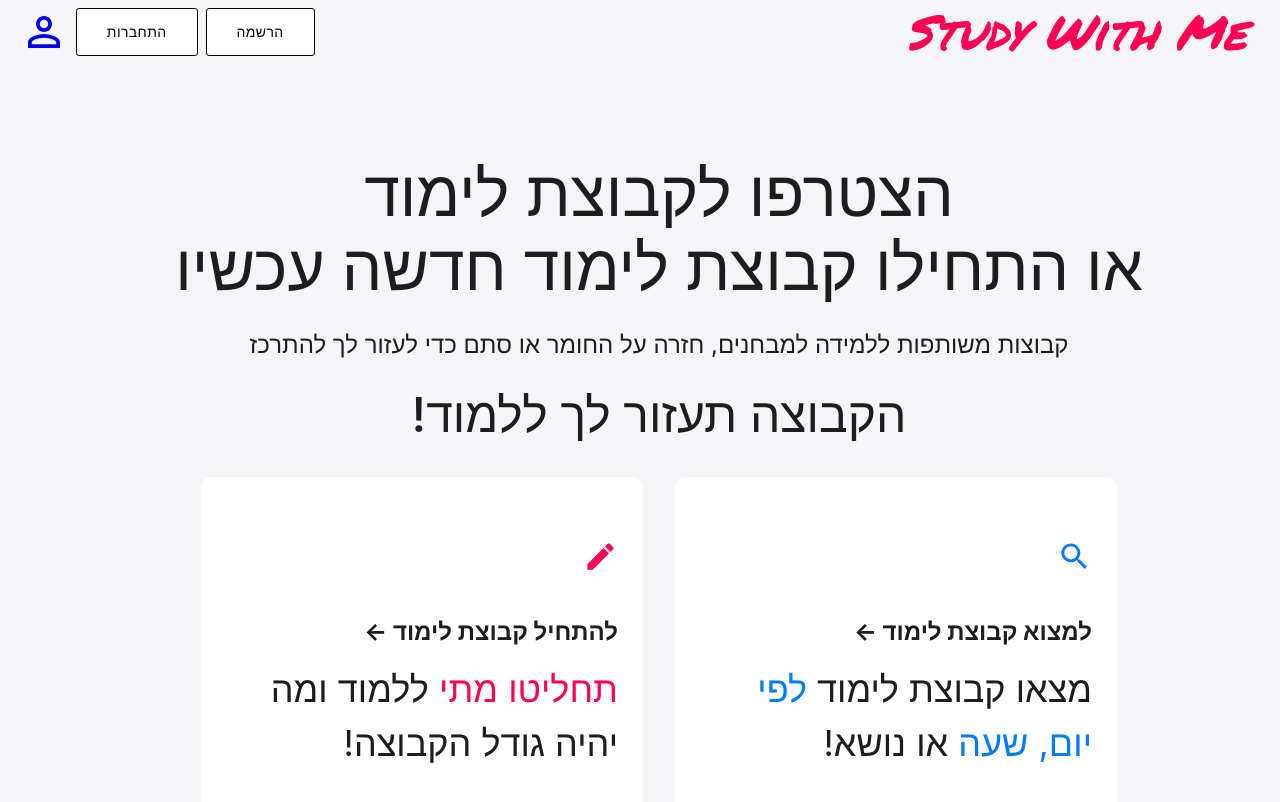
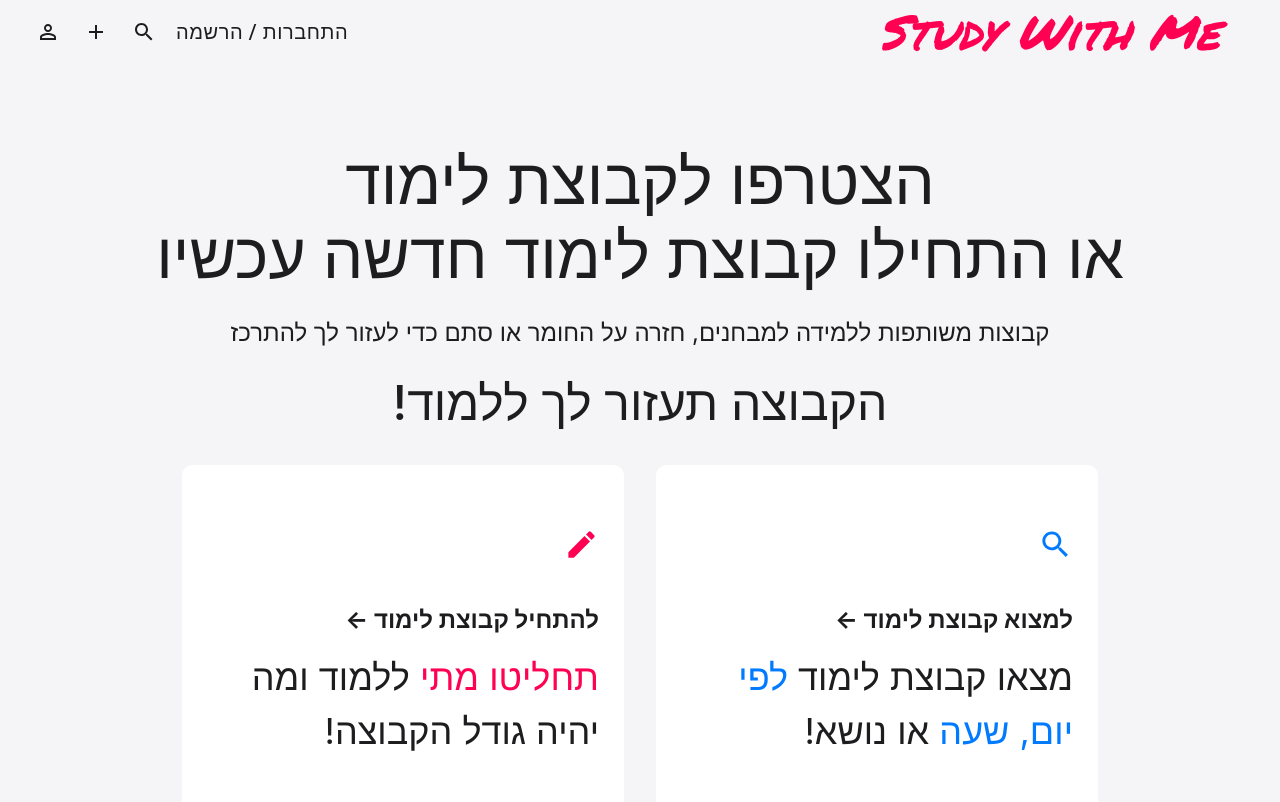
Before and after one commit to mastershif/study-with-me, a React (Create React App) app: page / in a window 1280 px wide. Shown: the top 802 px of the page. Built offline with nearby package versions, Linux system fonts and the light colour scheme; what jss-rtl would draw is missing.

Commit message:
use AppBar from material ui for header

```diff
--- a/src/sharedComponents/header.jsx
+++ b/src/sharedComponents/header.jsx
@@ -1,29 +1,18 @@
 import styled from 'styled-components';
 import PersonOutlineIcon from '@material-ui/icons/PersonOutline';
-import SignInButton from "./SignInButton";
-import SignUpButton from "./SignUpButton";
-import React from "react";
-import theme from "../styles/theme";
-
-const HeaderContainer = styled.div`
-  width: 99vw;
-  margin-top: 0.25em;
-  margin-bottom: 0.25em;
-  padding-left: 1em;
-  padding-right: 1em;
-  display: flex;
-  flex-direction: row;
-  justify-content: space-between;
-`;
-
-const ButtonsContainer = styled.div`
-  display: flex;
-  flex-direction: row;
-  justify-content: space-around;
-`;
+import React from 'react';
+import { makeStyles } from '@material-ui/core/styles';
+import AppBar from '@material-ui/core/AppBar';
+import Toolbar from '@material-ui/core/Toolbar';
+import Button from '@material-ui/core/Button';
+import IconButton from '@material-ui/core/IconButton';
+import MenuIcon from '@material-ui/icons/Menu';
+import appTheme from "../styles/theme";
+import SearchIcon from "@material-ui/icons/Search";
+import AddIcon from '@material-ui/icons/Add';
 
 const Logo = styled.a`
-  color: ${theme.palette.secondary.main};
+  color: ${appTheme.palette.secondary.main};
   line-height: 1.15;
   font-size: 3rem;
   font-weight: 500;
@@ -33,25 +22,46 @@ const Logo = styled.a`
   margin-right: 0.75em;
 `;
 
-const ProfileIconContainer = styled.a`
-  margin: 4px;
-  font-size: 3rem;
-  text-decoration: none;
-`;
+const useStyles = makeStyles((theme) => ({
+    root: {
+        flexGrow: 1,
+    },
+    textButton: {
+        fontSize: 20,
+    },
+    iconButton: {
+        fontSize: 20,
+    },
+    title: {
+        flexGrow: 1,
+    },
+}));
 
 const Header = () => {
+
+    const classes = useStyles();
+
     return (
-        <HeaderContainer>
-            <Logo href="/">Study With Me</Logo>
-            <ButtonsContainer>
-                <SignUpButton />
-                <SignInButton />
-                <ProfileIconContainer href="/profile">
-                    <PersonOutlineIcon fontSize={'inherit'} />
-                </ProfileIconContainer>
-            </ButtonsContainer>
-        </HeaderContainer>
-    )
+        <div className={classes.root}>
+            <AppBar color={"transparent"} position="static" elevation={0}>
+                <Toolbar>
+                    <div className={classes.title}>
+                        <Logo edge="start" href="/">Study With Me</Logo>
+                    </div>
+                    <Button className={classes.textButton} color="inherit" href="/signIn">התחברות / הרשמה</Button>
+                    <IconButton className={classes.iconButton} aria-label="search" color="inherit" href="/search">
+                        <SearchIcon />
+                    </IconButton>
+                    <IconButton className={classes.iconButton} aria-label="create" color="inherit" href="/createGroup">
+                        <AddIcon />
+                    </IconButton>
+                    <IconButton className={classes.iconButton} aria-label="profile" color="inherit" href="/profile">
+                        <PersonOutlineIcon />
+                    </IconButton>
+                </Toolbar>
+            </AppBar>
+        </div>
+    );
 }
 
 export default Header;
```
